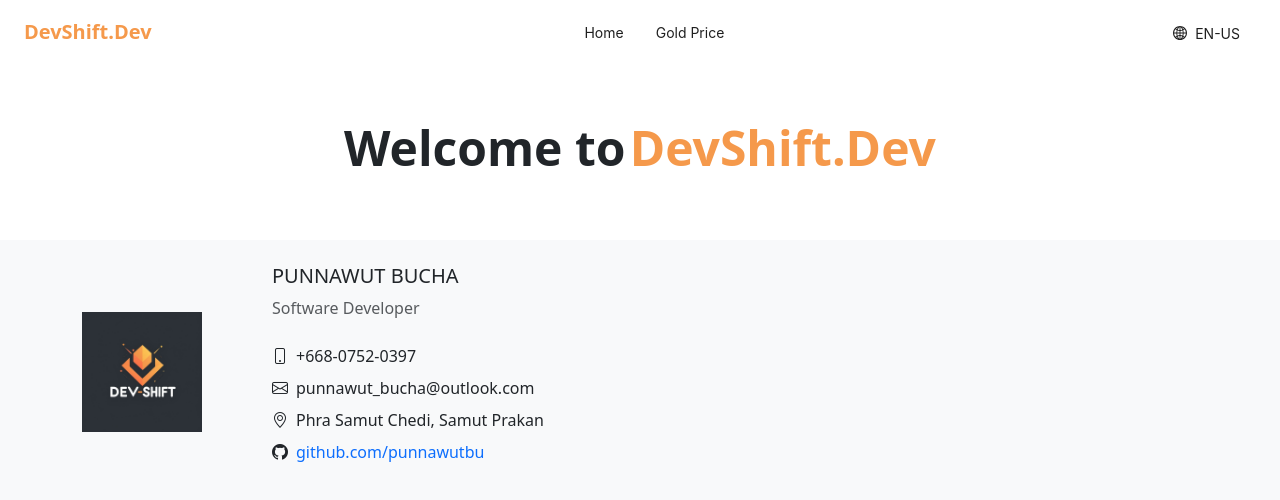
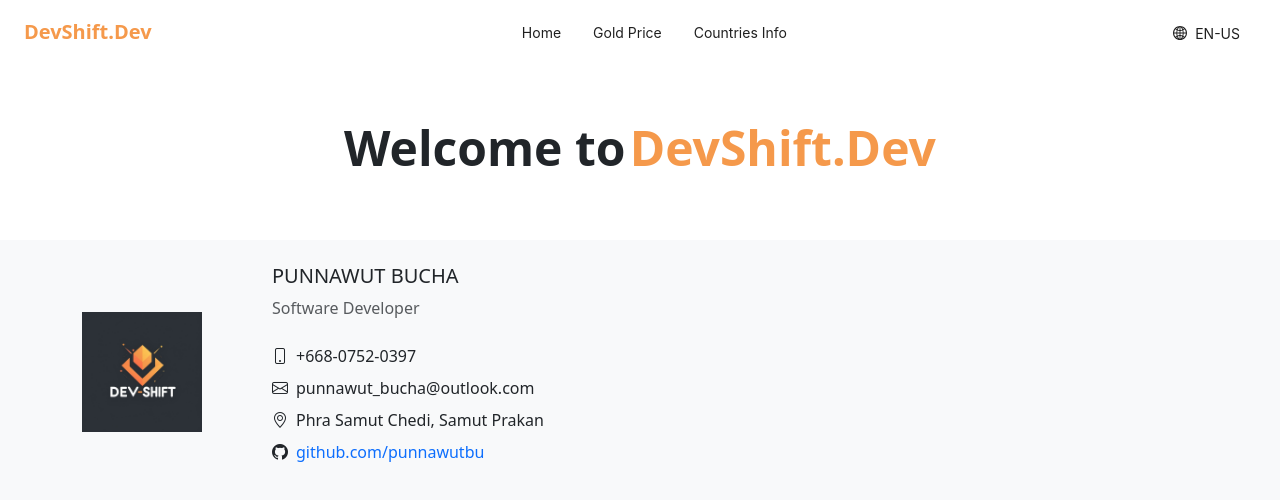
Before and after one commit to punnawutbu/devshift-app, a Next.js app: page / in a window 1280 px wide. Shown: the top 500 px of the page. Built offline with nearby package versions, Linux system fonts and the light colour scheme.

Commit message:
🔥 Fix

```diff
--- a/src/components/Navbar.tsx
+++ b/src/components/Navbar.tsx
@@ -59,14 +59,14 @@
         </Link>
       ),
     },
-    // {
-    //   key: '/countries-info',
-    //   label: (
-    //     <Link href="/countries-info" style={{ textDecoration: 'none' }}>
-    //       {t('countries')}
-    //     </Link>
-    //   ),
-    // },
+    {
+      key: '/countries-info',
+      label: (
+        <Link href="/countries-info" style={{ textDecoration: 'none' }}>
+          {t('countries')}
+        </Link>
+      ),
+    },
   ];
 
   if (!isReady) return null;
```
